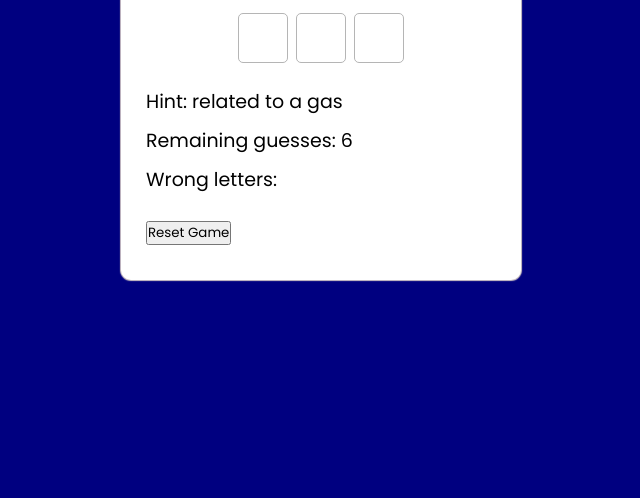
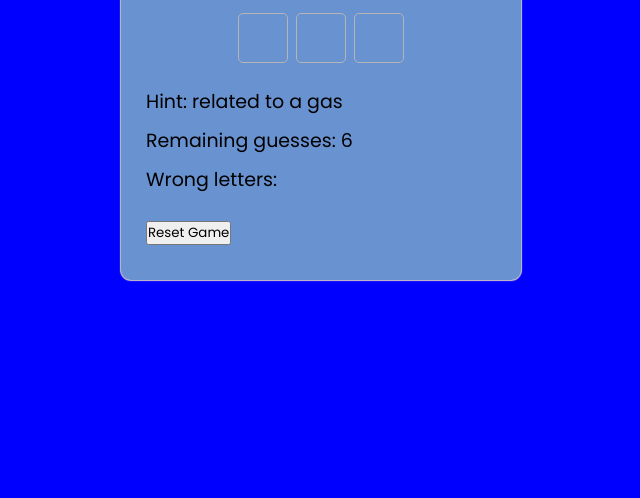
Before and after one commit to Geya-Sahithi/Guess-word, a plain HTML site: page index.html in a window 1280 px wide. Shown: the part 402-900 px from the top of the page, without its empty margins (319-959 px from the left). Drawn offline with Linux system fonts and the light colour scheme; a web font is replaced by a local one.

Commit message:
Update style.css

```diff
--- a/style.css
+++ b/style.css
@@ -7,7 +7,7 @@
 }
 
 body{
-    background-color:#000080;
+    background:blue;
     display: flex;
     justify-content: center;
     align-items: center;
@@ -18,7 +18,7 @@ body{
 
 .wrapper{
     width: 400px;
-    background-color: white;
+    background-color: #6992d0;
     border-radius: 10px;
     box-shadow:0 0 1px 1px #d1c6c6;
 }
```
